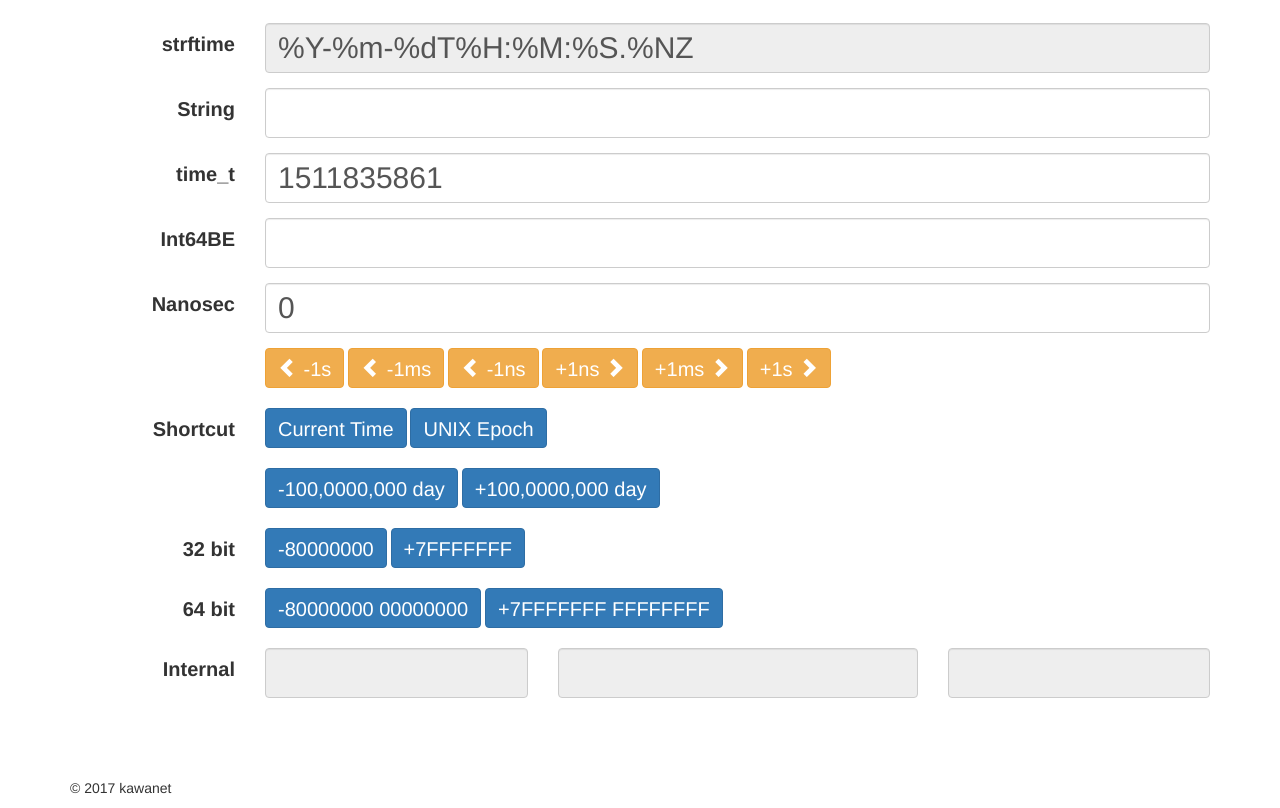
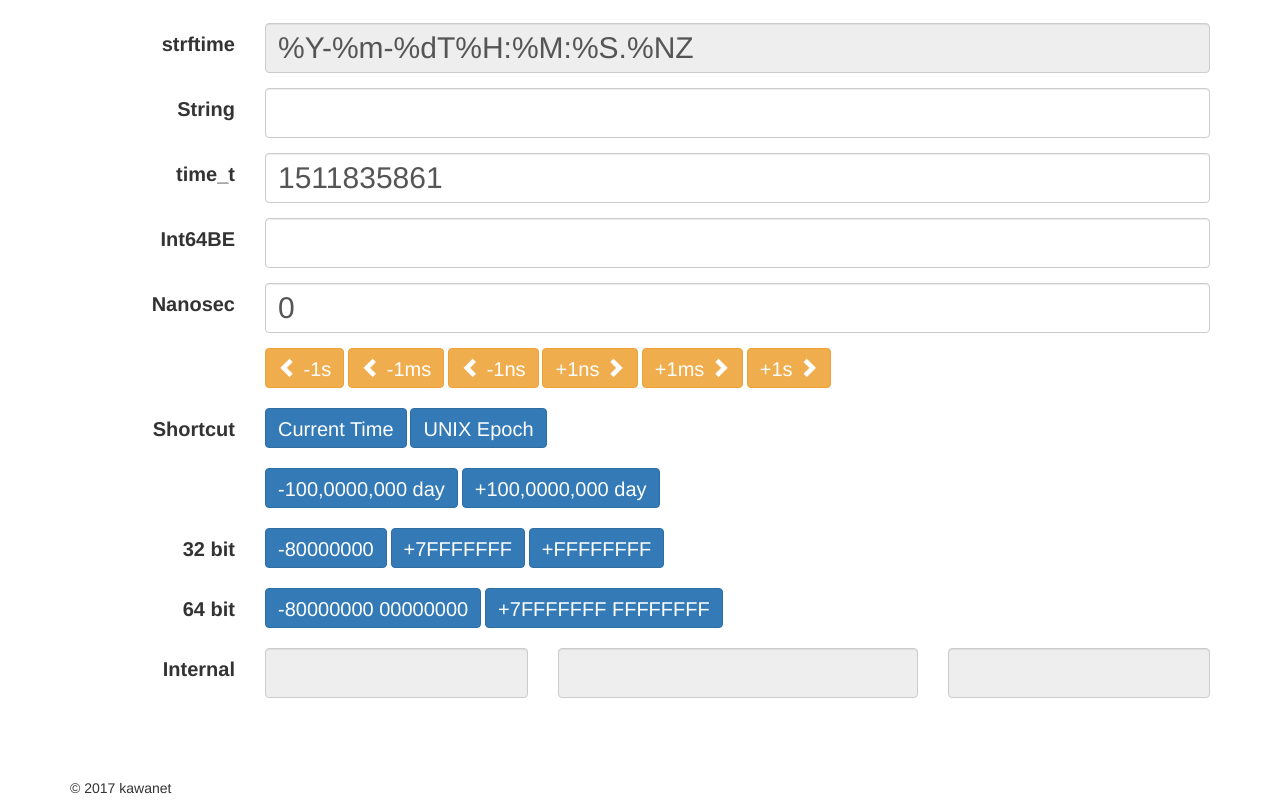
Before and after one commit to kawanet/timestamp-nano, a website: page docs/demo/index.html in a window 1280 px wide. Shown: the part 57-865 px from the top of the page. Drawn offline with nearby package versions, Linux system fonts and the light colour scheme; a script that the page names is missing.

Commit message:
add FFFFFFFF

```diff
--- a/docs/demo/index.html
+++ b/docs/demo/index.html
@@ -131,6 +131,7 @@
       <div class="col-sm-10">
         <a href="#!?hex=-80000000" class="btn btn-primary">-80000000</a>
         <a href="#!?hex=7FFFFFFF" class="btn btn-primary">+7FFFFFFF</a>
+        <a href="#!?hex=FFFFFFFF" class="btn btn-primary">+FFFFFFFF</a>
       </div>
     </div>
 
```
